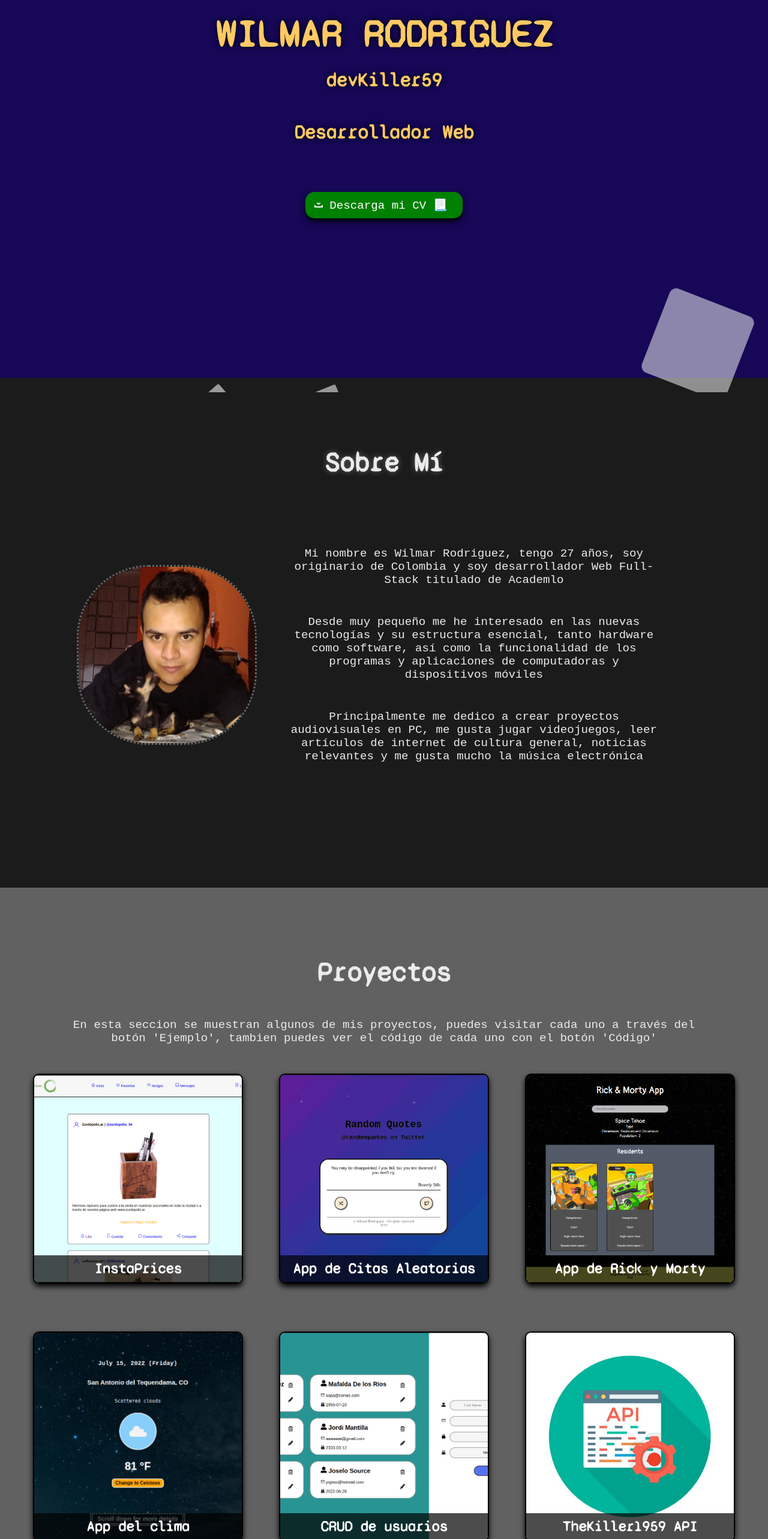
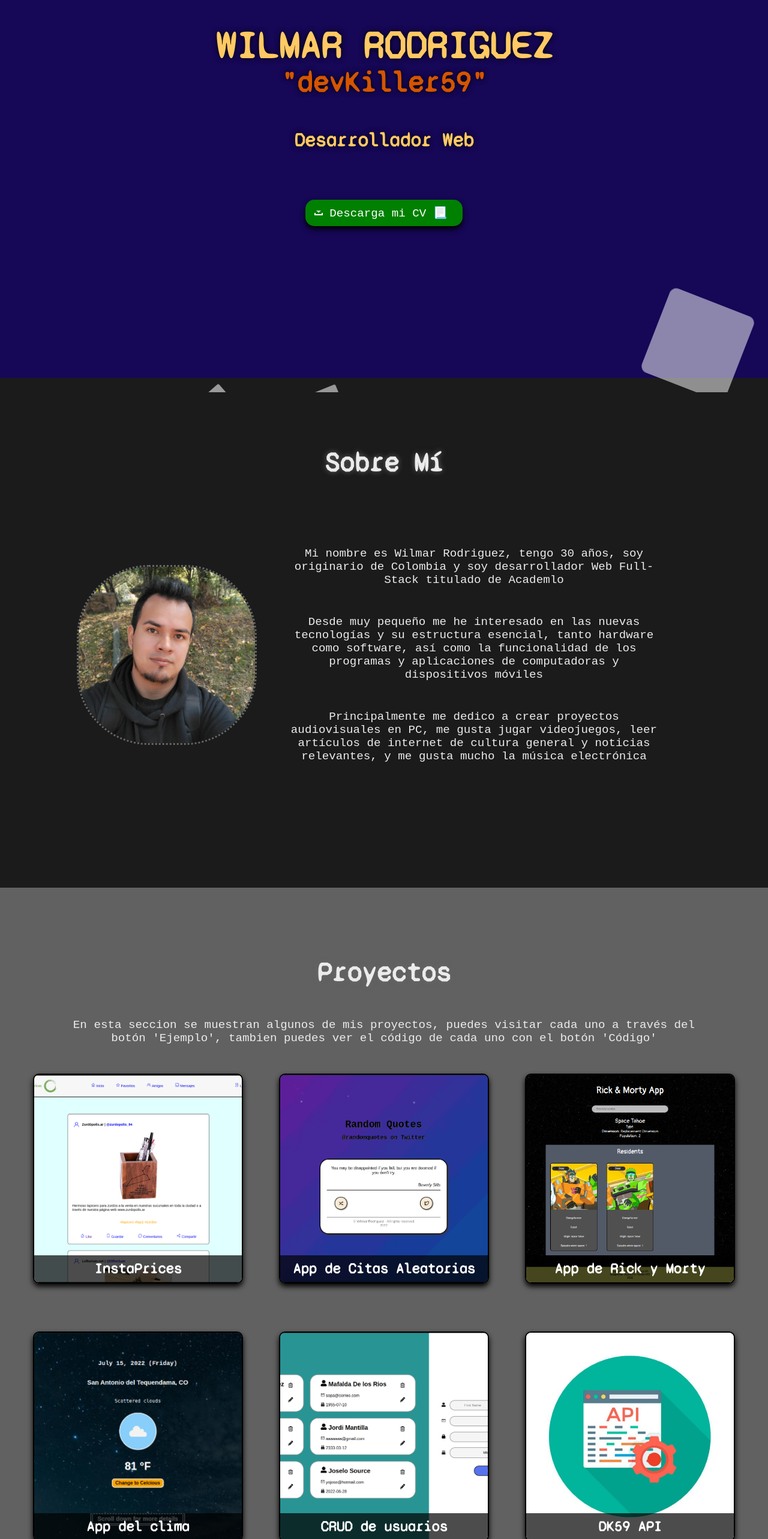
Before and after one commit to devKiller59/portfolio, a React (Create React App) app: page / in a window 1280 px wide. Shown: the part 234-2800 px from the top of the page at 60% size. Built offline with nearby package versions, Linux system fonts and the light colour scheme.

Commit message:
Updating relevant info

```diff
--- a/package.json
+++ b/package.json
@@ -14,7 +14,7 @@
     "react-dom": "^18.2.0",
     "react-i18next": "^11.18.1",
     "react-icons": "^4.4.0",
-    "react-scripts": "5.0.1",
+    "react-scripts": "^5.0.1",
     "react-scroll": "^1.8.7",
     "styled-components": "^5.3.5",
     "vanta": "^0.5.22",
--- a/src/assets/styles/home.css
+++ b/src/assets/styles/home.css
@@ -13,8 +13,16 @@
 }
 
 .home h1 {
-  margin-top: -8rem;
   font-size: 4rem;
+  margin-top: -6rem;
+  text-shadow: 0px 0px 10px #000;
+}
+
+.home h2 {
+  font-size: 3rem;
+  margin-top: -3.5rem;
+  margin-bottom: 5rem;
+  color: #d45500;
   text-shadow: 0px 0px 10px #000;
 }
 
@@ -44,7 +52,11 @@
 
 .home button:hover {
   transform: scale(1.1);
-  transition: all 0.3s ease-in-out;
+}
+
+.home button:active {
+  transform: scale(0.95);
+  box-shadow: 0 3px 6px #000;
 }
 
 .home button:before,
--- a/src/assets/translations/en/global.json
+++ b/src/assets/translations/en/global.json
@@ -14,9 +14,9 @@
   },
   "about": {
     "title": "About",
-    "text1": "My name is Wilmar Rodriguez, I'm 27 years old, I'm originally from Colombia and I'm a Full-Stack Web developer with an Academlo degree.",
+    "text1": "My name is Wilmar Rodriguez, I'm 30 years old, I'm originally from Colombia and I'm a Full-Stack Web developer with an Academlo degree.",
     "text2": "From a very young age I have been interested in new technologies and their essential structure, both hardware and software, as well as the functionality of programs and applications for computers and mobile devices.",
-    "text3": "I mainly dedicate myself to creating audiovisual projects on PC, I like to play videogames, read general culture internet articles, relevant news and I really like electronic music."
+    "text3": "I mainly dedicate myself to creating audiovisual projects on PC, I like to play videogames, read general culture internet articles and relevant news, and I really like electronic music."
   },
   "projects": {
     "title": "Projects",
@@ -32,7 +32,7 @@
       "description4": "Application that displays weather information based on the OpenWeatherMap API",
       "title5": "Users CRUD",
       "description5": "Users CRUD project, with options to create, edit, delete and read all users from a database",
-      "title6": "TheKiller1959 API",
+      "title6": "DK59 API",
       "description6": "<!-- Under Development -->"
     },
     "technologies": "Technologies: ",
@@ -67,7 +67,7 @@
     }
   },
   "footer": {
-    "text": "Wilmar Rodriguez - All rights reserved",
-    "whatsapp": "https://api.whatsapp.com/send?phone=573194118623&text=Hello! I would be interested in contacting you"
+    "text": "devKiller59 - All rights reserved",
+    "whatsapp": "https://api.whatsapp.com/send?phone=573195625912&text=Hello! I would be interested in contacting you"
   }
 }
--- a/src/assets/translations/es/global.json
+++ b/src/assets/translations/es/global.json
@@ -14,9 +14,9 @@
   },
   "about": {
     "title": "Sobre Mí",
-    "text1": "Mi nombre es Wilmar Rodriguez, tengo 27 años, soy originario de Colombia y soy desarrollador Web Full-Stack titulado de Academlo",
+    "text1": "Mi nombre es Wilmar Rodriguez, tengo 30 años, soy originario de Colombia y soy desarrollador Web Full-Stack titulado de Academlo",
     "text2": "Desde muy pequeño me he interesado en las nuevas tecnologías y su estructura esencial, tanto hardware como software, así como la funcionalidad de los programas y aplicaciones de computadoras y dispositivos móviles",
-    "text3": "Principalmente me dedico a crear proyectos audiovisuales en PC, me gusta jugar videojuegos, leer artículos de internet de cultura general, noticias relevantes y me gusta mucho la música electrónica"
+    "text3": "Principalmente me dedico a crear proyectos audiovisuales en PC, me gusta jugar videojuegos, leer artículos de internet de cultura general y noticias relevantes, y me gusta mucho la música electrónica"
   },
   "projects": {
     "title": "Proyectos",
@@ -32,7 +32,7 @@
       "description4": "App que muestra informacion del clima basado en la API de OpenWeatherMap",
       "title5": "CRUD de usuarios",
       "description5": "Proyecto de CRUD de usuarios, con opciones de crear, editar, eliminar y leer todos los usuarios de una base de datos",
-      "title6": "TheKiller1959 API",
+      "title6": "DK59 API",
       "description6": "<!-- En desarrollo -->"
     },
     "technologies": "Tecnologías Utilizadas: ",
@@ -67,7 +67,7 @@
     }
   },
   "footer": {
-    "text": "Wilmar Rodriguez - Todos los derechos reservados",
-    "whatsapp": "https://api.whatsapp.com/send?phone=573194118623&text=Hola! Me interesaría poder contactar contigo"
+    "text": "devKiller59 - Todos los derechos reservados",
+    "whatsapp": "https://api.whatsapp.com/send?phone=573195625912&text=Hola! Me interesaría poder contactar contigo"
   }
 }
--- a/src/components/Contact.jsx
+++ b/src/components/Contact.jsx
@@ -16,7 +16,7 @@ const Contact = () => {
         {t("contact.text2")}
       </p>
       <div className='form-container'>
-        <form action="https://getform.io/f/d7beba7b-7830-4df3-b660-e03daedc428a" method="POST">
+        <form action="https://forminit.com/f/d7beba7b-7830-4df3-b660-e03daedc428a" method="POST">
           <b>-{t("contact.form.instructions")}-</b>
           <br />
           <input type="text" name="nombre" placeholder={t("contact.form.name")} required />
--- a/src/components/Footer.jsx
+++ b/src/components/Footer.jsx
@@ -39,7 +39,7 @@ const Footer = () => {
         ))}
       </div>
       <div className="copyright">
-        <p>&copy; {t("footer.text")}</p>
+        <p>&copy;&nbsp;{t("footer.text")}</p>
         <br />
         <p>{new Date().getFullYear()}</p>
       </div>
--- a/src/components/Home.jsx
+++ b/src/components/Home.jsx
@@ -28,7 +28,7 @@ const Home = () => {
       {/* title */}
       <div className="home-container">
         <h1>WILMAR RODRIGUEZ</h1>
-        <h3>devKiller59</h3>
+        <h2>"devKiller59"</h2>
         <h3>{t("description.title")}</h3>
       </div>
       <div>
```
Also changed, not shown: src/assets/images/photo.jpg, 1 other file (tests, documents, lock files or other folders).
